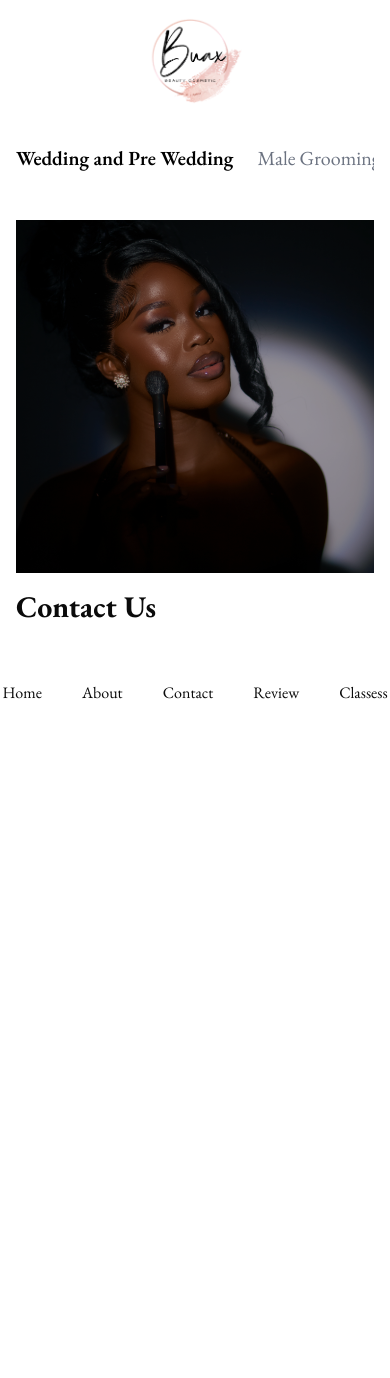
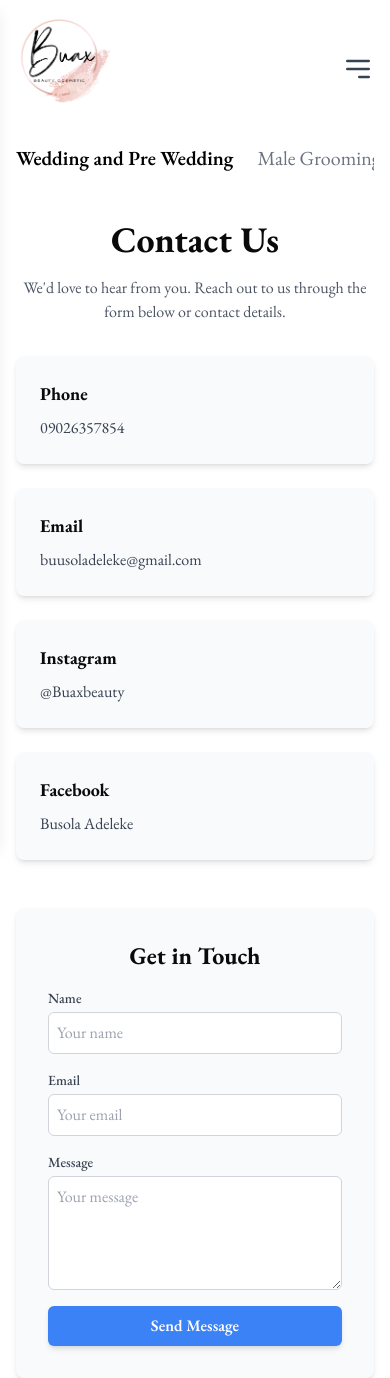
Before and after one commit to oyewosolomon/buaxbeauty, a Next.js app: page /contact in a window 390 px wide. Before the commit the page ends 844 px from the top, so only its background shows below. Built offline with nearby package versions, Linux system fonts and the light colour scheme.

Commit message:
Navigation

```diff
--- a/src/app/about/page.jsx
+++ b/src/app/about/page.jsx
@@ -6,6 +6,7 @@ import Link from 'next/link';
 import ServiceNav from '@/app/components/ServiceNav'
 import { imageData } from '@/app/components/portfolioData';
 import Footer from '../components/Footer';
+import Navigation from '../components/Navigation';
 
 const About = () => {
 
@@ -15,13 +16,7 @@ const About = () => {
 
   return (
     <div className="min-h-screen bg-white">
-      <nav className="p-4 flex justify-center">
-        <div className="w-24 h-24 mb-4 transition-transform hover:scale-105 duration-300">
-            <Link href="/">
-                <img src="/logo.png" alt="Binax Logo" className="rounded-full" />
-            </Link>
-        </div>
-      </nav>
+      <Navigation/>
 
       <div className="container mx-auto px-4 pt-10">
         {/* Mobile Services */}
--- a/src/app/classess/page.jsx
+++ b/src/app/classess/page.jsx
@@ -6,6 +6,7 @@ import Link from 'next/link';
 import { ArrowRight } from 'lucide-react';
 import Footer from '../components/Footer';
 import BookingModal from '../components/BookingModal';
+import Navigation from '../components/Navigation';
 
 
 const Classess = () => {
@@ -23,12 +24,7 @@ const Classess = () => {
 
   return (
     <div className="min-h-screen bg-white">
-      {/* Navigation */}
-      <nav className="p-4 flex justify-center">
-        <div className="w-24 h-24 mb-4 transition-transform hover:scale-105 duration-300">
-          <img src="/logo.png" alt="Binax Logo" className="rounded-full" />
-        </div>
-      </nav>
+     <Navigation/>
 
       {/* Main Content */}
       <div className="container mx-auto px-8 py-12">
--- a/src/app/components/Footer.jsx
+++ b/src/app/components/Footer.jsx
@@ -3,7 +3,7 @@ import React from 'react'
 
 const Footer = () => {
   return (
-    <div className='flex flex-row justify-center text-center gap-10 pt-12 pb-7'>
+    <div className='hidden md:flex flex-row  justify-center text-center gap-10 pt-12 pb-7'>
         <Link href="/">Home</Link>
         <Link href="/about">About</Link>
         <Link href="/contact">Contact</Link>
--- /dev/null
+++ b/src/app/components/Navigation.jsx
@@ -0,0 +1,93 @@
+"use client";
+
+import React, { useState } from "react";
+import Link from "next/link";
+
+const Navigation = () => {
+  const [isSidebarOpen, setIsSidebarOpen] = useState(false);
+
+  const toggleSidebar = () => {
+    setIsSidebarOpen(!isSidebarOpen);
+  };
+
+  return (
+    <nav className="p-4 flex justify-between md:justify-center items-center">
+      <div className="w-24 h-24 mb-4 transition-transform hover:scale-105 duration-300">
+        <Link href="/">
+          <img src="/logo.png" alt="Binax Logo" className="rounded-full" />
+        </Link>
+      </div>
+
+      {/* Hamburger Menu */}
+      <div className="md:hidden">
+        <button
+          onClick={toggleSidebar}
+          className="text-gray-700 focus:outline-none"
+        >
+          <svg
+            xmlns="http://www.w3.org/2000/svg"
+            className="h-8 w-8"
+            fill="none"
+            viewBox="0 0 24 24"
+            stroke="currentColor"
+          >
+            <path
+              strokeLinecap="round"
+              strokeLinejoin="round"
+              strokeWidth="2"
+              d="M4 6h16M4 12h16m-7 6h7"
+            />
+          </svg>
+        </button>
+      </div>
+
+      {/* Sidebar Menu */}
+      <div
+        className={`fixed top-0 left-0 h-full w-64 bg-gray-100 shadow-lg transform ${
+          isSidebarOpen ? "translate-x-0" : "-translate-x-full"
+        } transition-transform duration-300 ease-in-out z-50`}
+      >
+        {/* Close Button */}
+        <button
+          onClick={toggleSidebar}
+          className="absolute top-4 right-4 text-gray-700 focus:outline-none"
+        >
+          <svg
+            xmlns="http://www.w3.org/2000/svg"
+            className="h-6 w-6"
+            fill="none"
+            viewBox="0 0 24 24"
+            stroke="currentColor"
+          >
+            <path
+              strokeLinecap="round"
+              strokeLinejoin="round"
+              strokeWidth="2"
+              d="M6 18L18 6M6 6l12 12"
+            />
+          </svg>
+        </button>
+
+        <div className="p-4 space-y-4">
+          <Link href="/" className="block text-lg text-gray-800">
+            Home
+          </Link>
+          <Link href="/about" className="block text-lg text-gray-800">
+            About
+          </Link>
+          <Link href="/contact" className="block text-lg text-gray-800">
+            Contact
+          </Link>
+          <Link href="/review" className="block text-lg text-gray-800">
+            Review
+          </Link>
+          <Link href="/classes" className="block text-lg text-gray-800">
+            Classes
+          </Link>
+        </div>
+      </div>
+    </nav>
+  );
+};
+
+export default Navigation;
--- a/src/app/components/PortfolioLayout.jsx
+++ b/src/app/components/PortfolioLayout.jsx
@@ -3,18 +3,15 @@
 import React, { useState } from 'react';
 import ServiceNav from './ServiceNav';
 import { imageData } from './portfolioData';
+import Navigation from '../components/Navigation';
 
 const PortfolioLayout = () => {
   const [hoveredImage, setHoveredImage] = useState(null);
   const [selectedService, setSelectedService] = useState('Wedding and Pre Wedding');
 
   return (
-    <div className="min-h-screen bg-white">
-      <nav className="p-4 flex justify-center">
-        <div className="w-24 h-24 mb-4 transition-transform hover:scale-105 duration-300">
-          <img src="/logo.png" alt="Binax Logo" className="rounded-full" />
-        </div>
-      </nav>
+    <div className="min-h-screen bg-white pb-5">
+      <Navigation/>
 
       <div className="container mx-auto px-4">
         {/* Mobile Services */}
--- a/src/app/contact/page.jsx
+++ b/src/app/contact/page.jsx
@@ -1,28 +1,24 @@
+"use client";
 
-"use client"
-
-import React, { useState } from 'react';
-import Link from 'next/link';
-import ServiceNav from '@/app/components/ServiceNav'
-import { imageData } from '@/app/components/portfolioData';
-import Footer from '../components/Footer';
+import React, { useState } from "react";
+import Link from "next/link";
+import ServiceNav from "@/app/components/ServiceNav";
+import Footer from "../components/Footer";
+import Navigation from "../components/Navigation";
 
 const Contact = () => {
+  const [selectedService, setSelectedService] = useState("Wedding and Pre Wedding");
+  const [isSidebarOpen, setIsSidebarOpen] = useState(false);
 
-  const [hoveredImage, setHoveredImage] = useState(null);
-  const [selectedService, setSelectedService] = useState('Wedding and Pre Wedding');
-
+  const toggleSidebar = () => {
+    setIsSidebarOpen(!isSidebarOpen);
+  };
 
   return (
     <div className="min-h-screen bg-white">
-      <nav className="p-4 flex justify-center">
-        <div className="w-24 h-24 mb-4 transition-transform hover:scale-105 duration-300">
-            <Link href="/">
-                <img src="/logo.png" alt="Binax Logo" className="rounded-full" />
-            </Link>
-        </div>
-      </nav>
-
+     <Navigation/>
+      {/* Rest of your component code remains unchanged */}
+      {/* Main Container */}
       <div className="container mx-auto px-4">
         {/* Mobile Services */}
         <div className="md:hidden overflow-x-auto mb-8">
@@ -44,39 +40,93 @@ const Contact = () => {
             />
           </div>
 
-          {/* Image Grid */}
+          {/* Content Section */}
           <div className="flex-1">
-            <div className="grid grid-cols-1 md:grid-cols-2 lg:grid-cols-3 gap-4">
+            <div className="text-center mb-8">
+              <h1 className="font-bold text-4xl mb-4">Contact Us</h1>
+              <p className="text-gray-600">
+                We'd love to hear from you. Reach out to us through the form below or contact details.
+              </p>
+            </div>
 
-                <div className="col-span-1 row-span-1">
-                  <div
-                    className="relative h-98 overflow-hidden group"
+            {/* Contact Details */}
+            <div className="grid grid-cols-1 sm:grid-cols-2 lg:grid-cols-3 gap-6 mb-12">
+              <div className="bg-gray-50 p-6 rounded-lg shadow-md hover:shadow-lg transition-shadow">
+                <h2 className="text-lg font-bold mb-2">Phone</h2>
+                <p className="text-gray-700">09026357854</p>
+              </div>
 
-                  >
-                    <img
-                      src="/busola.png"
-                      alt="CEO"
-                      className="w-full h-full transition-transform duration-500 group-hover:scale-110"
-                    />
-                    <div className={`absolute inset-0 bg-black/30 transition-opacity duration-300 }`} />
-                  </div>
+              <div className="bg-gray-50 p-6 rounded-lg shadow-md hover:shadow-lg transition-shadow">
+                <h2 className="text-lg font-bold mb-2">Email</h2>
+                <p className="text-gray-700">buusoladeleke@gmail.com</p>
+              </div>
+
+              <div className="bg-gray-50 p-6 rounded-lg shadow-md hover:shadow-lg transition-shadow">
+                <h2 className="text-lg font-bold mb-2">Instagram</h2>
+                <p className="text-gray-700">@Buaxbeauty</p>
+              </div>
+
+              <div className="bg-gray-50 p-6 rounded-lg shadow-md hover:shadow-lg transition-shadow">
+                <h2 className="text-lg font-bold mb-2">Facebook</h2>
+                <p className="text-gray-700">Busola Adeleke</p>
+              </div>
+            </div>
+
+            {/* Contact Form */}
+            <div className="bg-gray-50 p-8 rounded-lg shadow-md">
+              <h2 className="text-2xl font-bold mb-4 text-center">Get in Touch</h2>
+              <form className="space-y-4">
+                <div>
+                  <label htmlFor="name" className="block text-sm font-medium text-gray-700">
+                    Name
+                  </label>
+                  <input
+                    type="text"
+                    id="name"
+                    name="name"
+                    placeholder="Your name"
+                    className="mt-1 block w-full p-2 border border-gray-300 rounded-md focus:ring-blue-500 focus:border-blue-500"
+                    required
+                  />
                 </div>
-                <div className="">
-                  <div
-                    className="relative overflow-hidden group text-lg"
-                  >
-                    <h1 className='font-bold text-3xl mb-2'>Contact Us</h1>
-
-                  </div>
+                <div>
+                  <label htmlFor="email" className="block text-sm font-medium text-gray-700">
+                    Email
+                  </label>
+                  <input
+                    type="email"
+                    id="email"
+                    name="email"
+                    placeholder="Your email"
+                    className="mt-1 block w-full p-2 border border-gray-300 rounded-md focus:ring-blue-500 focus:border-blue-500"
+                    required
+                  />
                 </div>
-
-
-
+                <div>
+                  <label htmlFor="message" className="block text-sm font-medium text-gray-700">
+                    Message
+                  </label>
+                  <textarea
+                    id="message"
+                    name="message"
+                    placeholder="Your message"
+                    rows="4"
+                    className="mt-1 block w-full p-2 border border-gray-300 rounded-md focus:ring-blue-500 focus:border-blue-500"
+                    required
+                  />
+                </div>
+                <button
+                  type="submit"
+                  className="w-full py-2 px-4 bg-blue-500 text-white font-semibold rounded-md shadow-md hover:bg-blue-600 transition-colors"
+                >
+                  Send Message
+                </button>
+              </form>
             </div>
           </div>
         </div>
 
-        <Footer/>
+        <Footer />
       </div>
     </div>
   );
--- a/src/app/review/page.jsx
+++ b/src/app/review/page.jsx
@@ -9,6 +9,7 @@ import Footer from '../components/Footer';
 import { Dialog, DialogContent } from '@/components/ui/dialog';
 import { Input } from '@/components/ui/input';
 import { Button } from '@/components/ui/button';
+import Navigation from '../components/Navigation';
 
 const Review = () => {
 
@@ -48,13 +49,7 @@ const Review = () => {
 
   return (
     <div className="min-h-screen bg-white">
-      <nav className="p-4 flex justify-center">
-        <div className="w-24 h-24 mb-4 transition-transform hover:scale-105 duration-300">
-            <Link href="/">
-                <img src="/logo.png" alt="Binax Logo" className="rounded-full" />
-            </Link>
-        </div>
-      </nav>
+      <Navigation/>
 
       <div className="container mx-auto px-4">
         {/* Mobile Services */}
```
